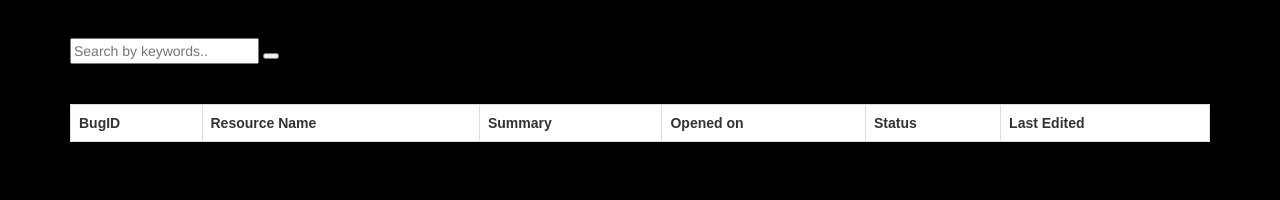
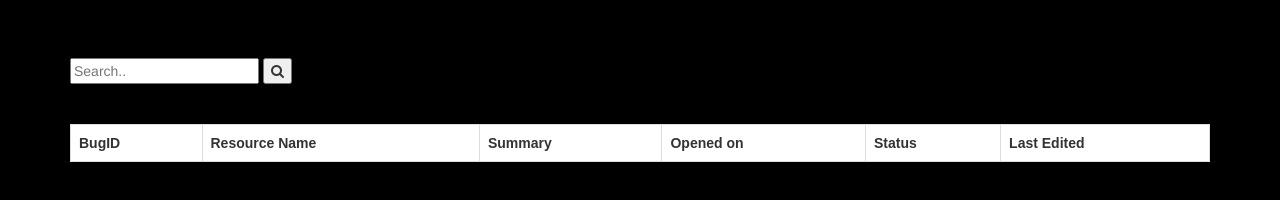
Before and after one commit to AMRUTHASALIKE/KV_UI, a plain HTML site: page bugs.html in a window 1280 px wide. Shown: the part 210-410 px from the top of the page. Drawn offline with nearby package versions, Linux system fonts and the light colour scheme.

Commit message:
added files

```diff
--- a/bugs.html
+++ b/bugs.html
@@ -5,6 +5,9 @@
 
 	<!-- Latest compiled and minified CSS -->
 	<link rel="stylesheet" href="https://maxcdn.bootstrapcdn.com/bootstrap/3.3.7/css/bootstrap.min.css">
+
+	<!-- Load icon library -->
+	<link rel="stylesheet" href="https://cdnjs.cloudflare.com/ajax/libs/font-awesome/4.7.0/css/font-awesome.min.css">
 
 	<!-- jQuery library -->
 	<script src="https://ajax.googleapis.com/ajax/libs/jquery/3.3.1/jquery.min.js"></script>
@@ -54,14 +57,14 @@ tr:nth-child(even) {
   </div>
   </nav>
 
-  <br>
+  <br><br>
 
   <div class="container">
-  	  <input type="text" placeholder="Search by keywords.." name="search">
+  	  <input type="text" placeholder="Search.." name="search">
       <button type="submit"><i class="fa fa-search"></i></button>
   </div>
 
-  <br><br>
+ <br><br>
 
   <div class="container">
   <table style="background-color:white">
```
